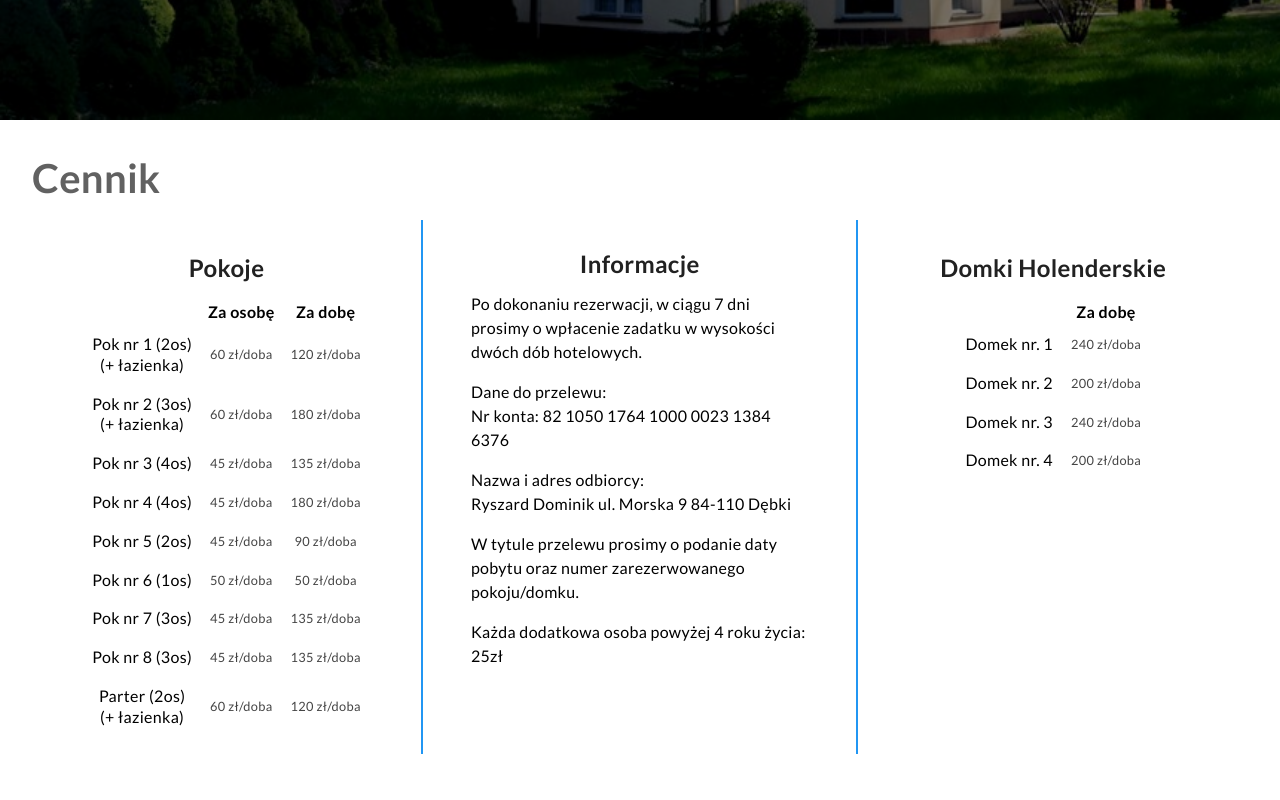
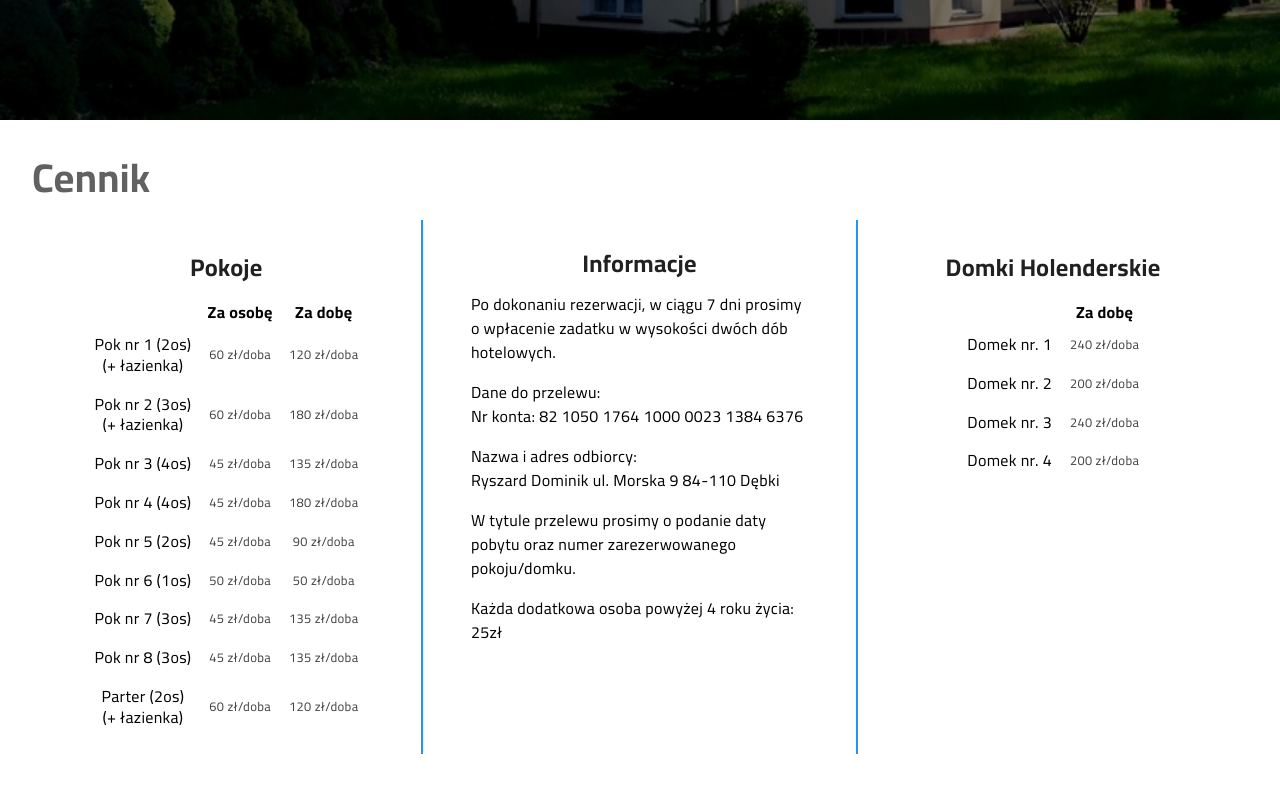
Before and after one commit to Nv7z2/kwatery-domink, a Vue app: page / in a window 1280 px wide. Shown: the part 680-1480 px from the top of the page. Built offline with nearby package versions, Linux system fonts and the light colour scheme.

Commit message:
[changed] website font

```diff
--- a/src/styles/_base.scss
+++ b/src/styles/_base.scss
@@ -1,9 +1,9 @@
-@import url('https://fonts.googleapis.com/css2?family=Lato:wght@400;700&display=swap');
+@import url('https://fonts.googleapis.com/css2?family=Cairo:wght@400;700&display=swap');
 @import 'colors';
 
 * {
   box-sizing: border-box;
-  font-family: 'Lato', sans-serif;
+  font-family: 'Cairo', sans-serif;
 }
 
 html {
```
